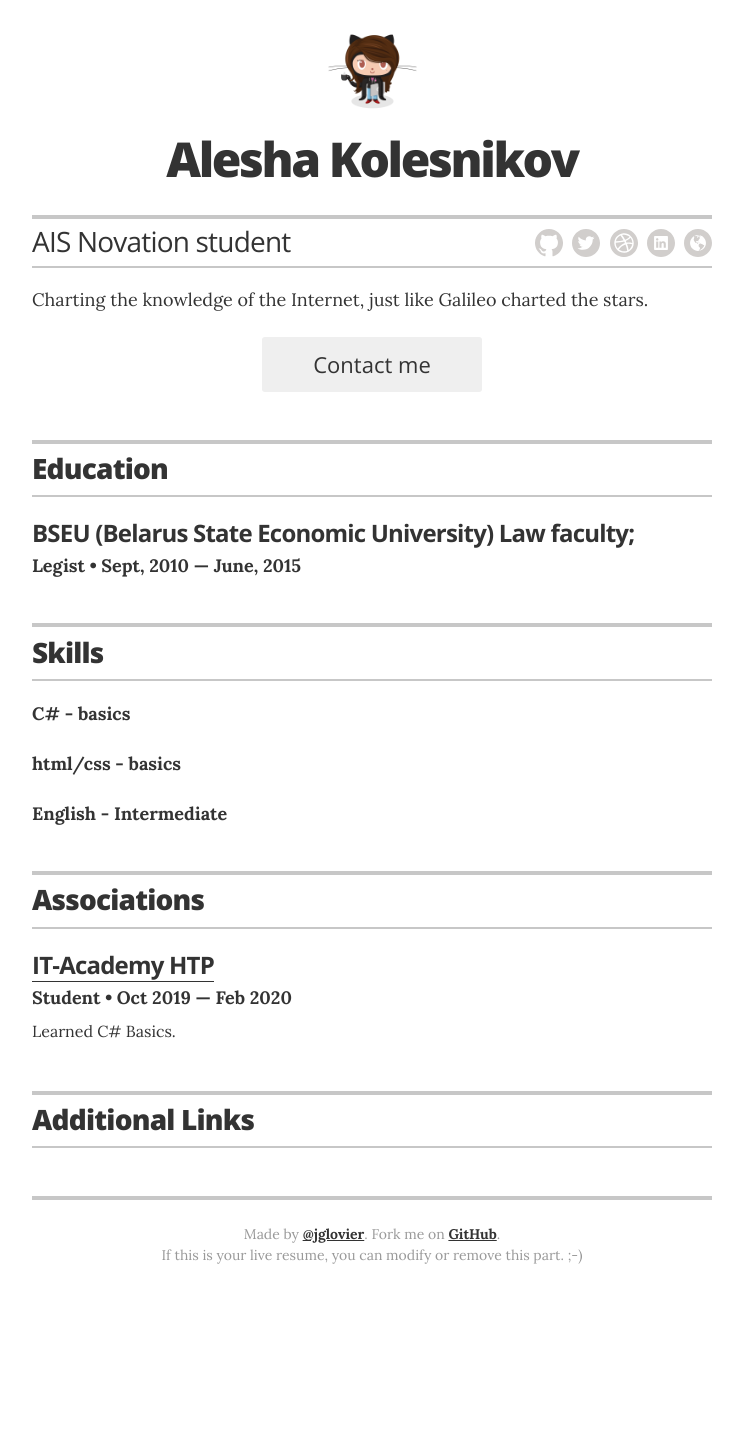
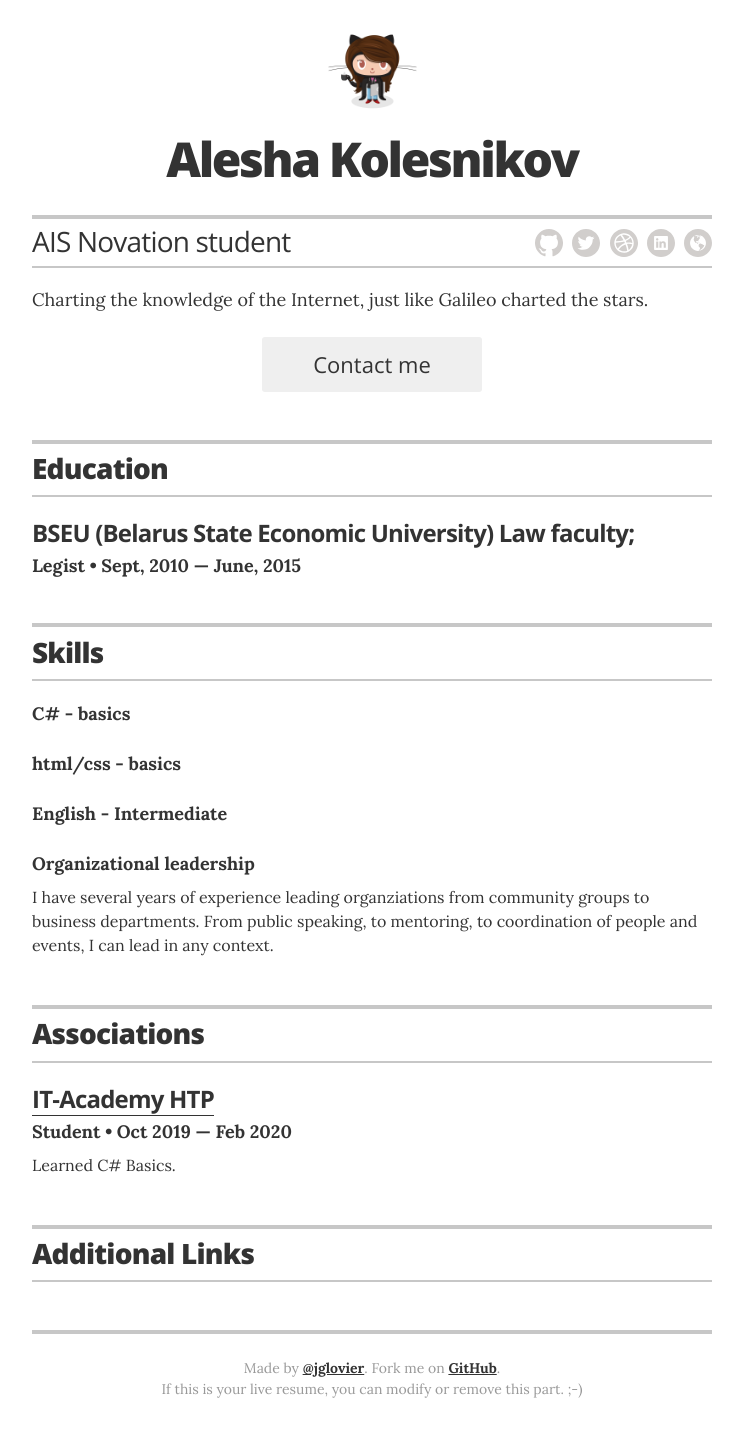
Before and after one commit to AleshaKolesnikov/aleshakolesnikov.github.io, a Jekyll site: the page built from index.html, in a window 1280 px wide. Shown: the whole page, without its empty margins (268-1011 px from the left). Built offline with Jekyll 4.4.1, drawn with Linux system fonts in a browser that asks for light colours; before the commit the page ends 1314 px from its top, so only the background shows below that.

Commit message:
Update skills.yml

```diff
--- a/_data/skills.yml
+++ b/_data/skills.yml
@@ -5,3 +5,6 @@
 - skill: html/css - basics
 
 - skill: English - Intermediate
+
+- skill: Organizational leadership
+  description: I have several years of experience leading organziations from community groups to business departments. From public speaking, to mentoring, to coordination of people and events, I can lead in any context.
```
